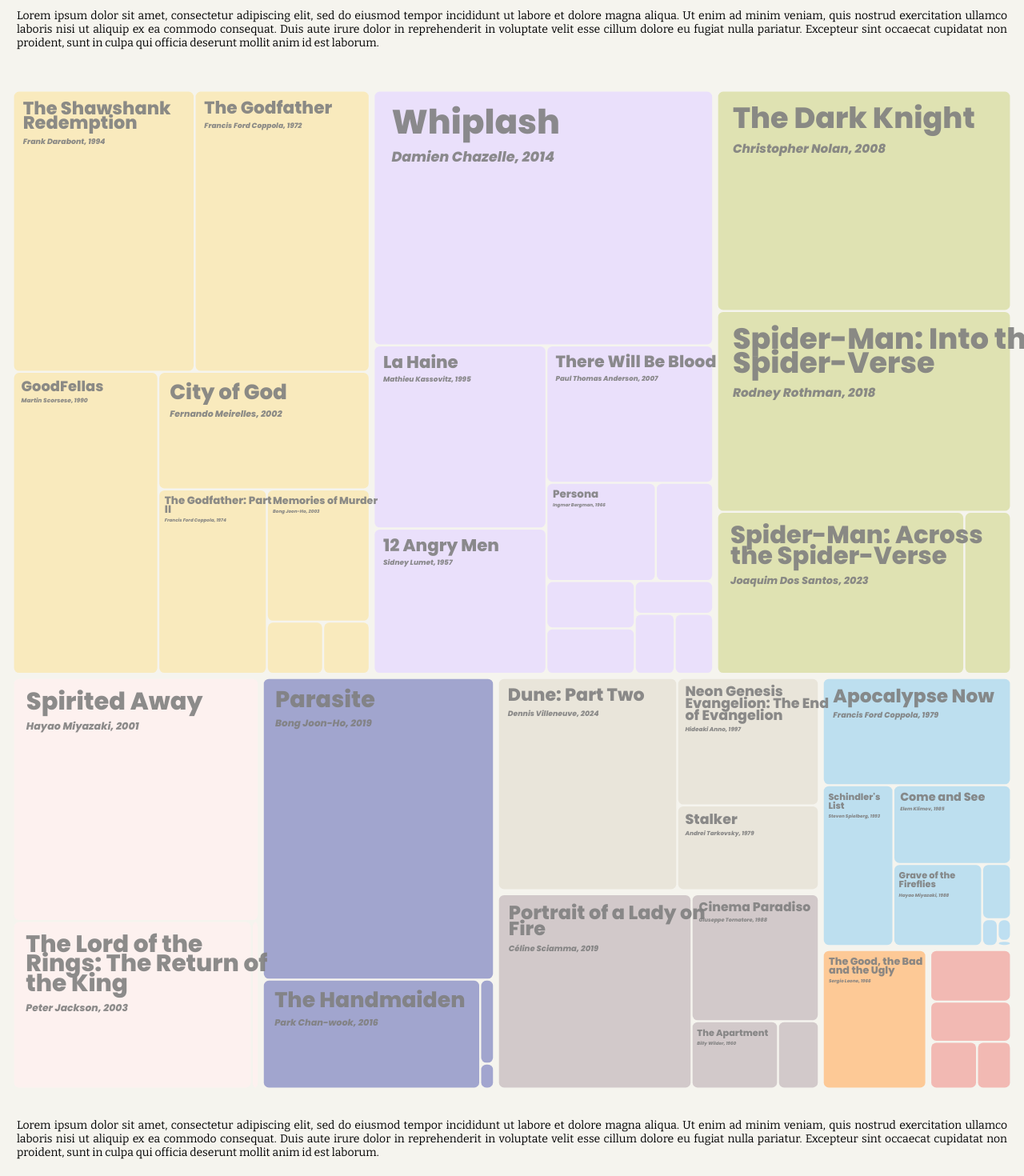
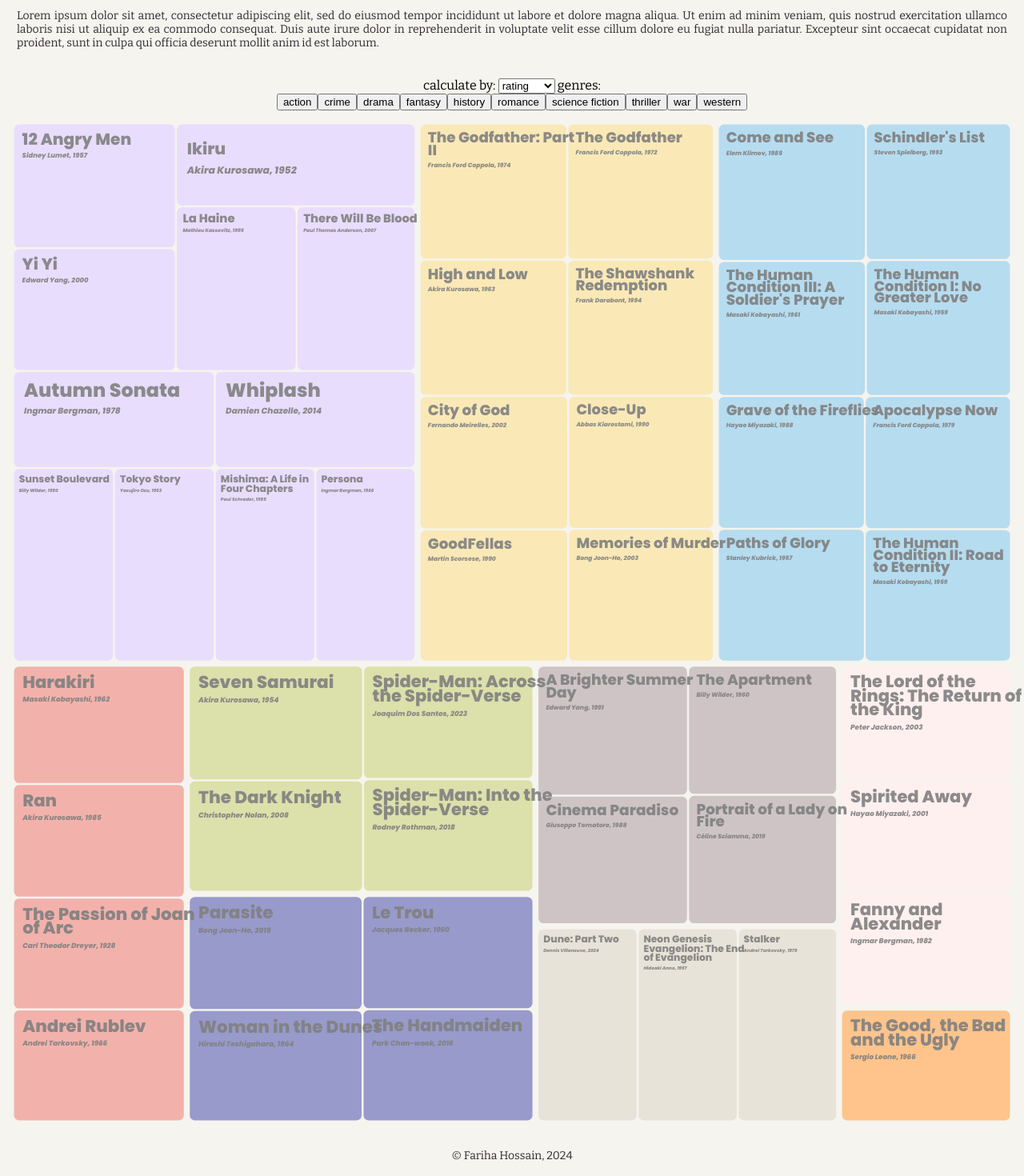
Before and after one commit to f-hossain/letterboxd-visualizer, a React (Create React App) app: page / in a window 1280 px wide. Shown: the part 131-1601 px from the top of the page at 80% size. Built offline with nearby package versions, Linux system fonts and the light colour scheme; a web font is replaced by a local one.

Commit message:
added filter inputs and logic

```diff
--- a/public/index.html
+++ b/public/index.html
@@ -24,7 +24,7 @@
       work correctly both with client-side routing and a non-root public URL.
       Learn how to configure a non-root public URL by running `npm run build`.
     -->
-    <title>React App</title>
+    <title>letterboxd visualizer</title>
   </head>
   <body>
     <noscript>You need to enable JavaScript to run this app.</noscript>
--- a/src/App.js
+++ b/src/App.js
@@ -10,7 +10,7 @@ function App() {
       <p className="desc">{description}</p>
       {/* <Filters /> */}
       <TreemapJson />
-      <div className='desc'>{description}</div>
+      <div className='footer'><a href="https://farihahossain.ca/">© Fariha Hossain, 2024</a></div>
     </div>
   );
 }
--- a/src/components/TreemapJson.jsx
+++ b/src/components/TreemapJson.jsx
@@ -1,19 +1,76 @@
 import * as d3 from "d3";
 import { useEffect, useRef, useState } from "react";
-import top50 from '../top50.json'
+import top50 from '../top50.json';
 
-const TreemapJson = () => {
+function TreemapJson() {
     const ref = useRef();
     const starFilled = "★"
     const starOutlined = "☆"
 
-    let [sizeParam, setSizeParam] = useState("fans")
+    // ==================================================
+    //                     FILTERS
+    // ==================================================
+
+    let [data, setData] = useState(top50)
+    let [size, setSize] = useState("rating")
+    // let allFilters = top50.children.map( genre => {return genre.name})
+
+    // console.log(allFilters)
+    let [activeFilters, setActiveFilters] = useState([])
+
+    let changeSize = (event) => {
+        console.log('changing size')
+        console.log(event.target.value)
+        setSize(event.target.value)
+    }
+
+    let updateGenreFilter = (event) => {
+        const element = event.currentTarget
+        const genreName = element.getAttribute("data-value")
+        const hasSelectedClass = element.classList.contains("btn-selected")
+        const isActive = activeFilters.includes(genreName)
+
+
+        if (hasSelectedClass || isActive) {
+            let i = activeFilters.findIndex( filter => { return filter == genreName })
+            activeFilters.splice(i, 1)
+
+            if (activeFilters.length > 0) {
+                let filteredData = top50.children.filter( genre => activeFilters.includes(genre.name))
+                let newData = { "children": filteredData}
+                setData(newData)
+            } else {
+                setData(top50)
+            }
+
+            setActiveFilters(activeFilters)
+            element.classList.remove("btn-selected")
+        } else {
+            // let filteredData = top50.children.filter( genre => genre.name.includes(genreName))
+            // let newData = { "children": filteredData}
+            // setData(newData)
+            let newFilter = [...activeFilters, genreName]
+
+            let filteredData = top50.children.filter( genre => newFilter.includes(genre.name))
+            let newData = { "children": filteredData}
+
+            setData(newData)
+            setActiveFilters(newFilter)
+            element.classList.add("btn-selected")
+        }
+    }
+
+    // ==================================================
 
     useEffect( () => {
         draw();
-    }, []);
+    }, [data, size]);
 
+    // ==================================================
+    //                    TREEMAP
+    // ==================================================
     const draw = () => {
+        d3.select("svg > *").remove()
 
         // set the dimensions and margins of the graph
         var margin = {top: 10, right: 10, bottom: 10, left: 10},
@@ -31,7 +88,9 @@ const TreemapJson = () => {
         .attr("transform",
             "translate(" + margin.left + "," + margin.top + ")");
 
-        // tooltip
+        // ==================================================
+        //                    TOOLTIP
+        // ==================================================
         const Tooltip = d3.select(ref.current).append("div")
             .style("opacity", 0)
             .attr("class", "tooltip")
@@ -68,13 +127,16 @@ const TreemapJson = () => {
         }
 
 
+        // ==================================================
+        //                    DATA
+        // ==================================================
         // Give the data to this cluster layout:
         // Here the size of each leave is given in the 'value' field in input data
-        var root = d3.hierarchy(top50).sum(function(d){
+        var root = d3.hierarchy(data).sum(function(d){
             // TODO: write this better later
-            if (sizeParam === "fans") { return d.fans}
-            else if (sizeParam === "rating") { return d.rating}
-            else if (sizeParam === "watches") { return d.watches}
+            if (size === "fans") { return d.fans}
+            else if (size === "rating") { return d.rating}
+            else if (size === "watches") { return d.watches}
             else { return d.likes }
         }).sort((a, b) => b.value - a.value)
 
@@ -99,7 +161,7 @@ const TreemapJson = () => {
             .attr('height', function (d) { return d.y1 - d.y0; })
             // .style("stroke", "black")
             .style("fill", function(d){ return color(d.parent.data.name)} )
-            .attr('opacity', 0.8)
+            .attr('opacity', 0.9)
             .attr('rx', 5)
             .attr('ry', 5)
             .on("mousemove", mousemove)
@@ -115,16 +177,13 @@ const TreemapJson = () => {
                 return opacity
             })
             .attr("x", function(d){
-                console.log(d)
                 const width = d.x1 - d.x0, height = d.y1 - d.y0;
                 const gap_size = Math.max(Math.min(width/10, height/4, Math.sqrt((width*width + height*height))/10), 9) / 2
-                console.log(gap_size)
                 return d.x0 + gap_size // + gap size to adjust position (more right)
             })
             .attr("y", function(d){
                 const width = d.x1 - d.x0, height = d.y1 - d.y0;
                 const gap_size = Math.max(Math.min(width/12, height/4, Math.sqrt((width*width + height*height))/10), 9) * 1.5
-                console.log(gap_size)
                 return d.y0 + gap_size // + gap size to adjust position (lower)
             })
             // only show text if the card is big enough to display it properly
@@ -150,6 +209,9 @@ const TreemapJson = () => {
 
     }
 
+    // ==================================================
+    //               FORMAT TILE TEXT
+    // ==================================================
     const wrapText = (selection) => {
         selection.each(function () {
             const node = d3.select(this);
@@ -226,10 +288,30 @@ const TreemapJson = () => {
 
 
     return (
-        <div className="svg-container" width="1000" height="2000" ref={ref}>
-            {/* <g className="tooltip-area">
-                <text className="tooltip-area__text"></text>
-            </g> */}
+        <div>
+            <div className="filter-inputs">
+                <label>calculate by: </label>
+                <select value={size} onChange={changeSize} >
+                    <option value="rating">rating</option>
+                    <option value="likes">likes</option>
+                    <option value="fans">fans</option>
+                    <option value="watches">watches</option>
+                </select>
+                <label> genres: </label>
+                <div className="genres">
+                    <button data-value="action" onClick={updateGenreFilter}>action</button>
+                    <button data-value="crime" onClick={updateGenreFilter}>crime</button>
+                    <button data-value="drama" onClick={updateGenreFilter}>drama</button>
+                    <button data-value="fantasy" onClick={updateGenreFilter}>fantasy</button>
+                    <button data-value="history" onClick={updateGenreFilter}>history</button>
+                    <button data-value="romance" onClick={updateGenreFilter}>romance</button>
+                    <button data-value="science fiction" onClick={updateGenreFilter}>science fiction</button>
+                    <button data-value="thriller" onClick={updateGenreFilter}>thriller</button>
+                    <button data-value="war" onClick={updateGenreFilter}>war</button>
+                    <button data-value="western" onClick={updateGenreFilter}>western</button>
+                </div>
+            </div>
+            <div className="svg-container" width="1000" ref={ref}></div>
         </div>
     )
 
--- a/src/components/filters.jsx
+++ b/src/components/filters.jsx
@@ -1,22 +1,43 @@
-import { useEffect, useRef, useState } from "react";
+// import { useEffect, useRef, useState, useCallback } from "react";
+// import TreemapJson from "./TreemapJson";
+// import top50 from '../top50.json'
+// import * as react from 'react'
 
-const Filters = () => {
-    const ref = useRef();
+// function Filters() {
+//     const ref = useRef();
+//     let [data, setData] = useState(top50)
+//     let [size, setSize] = useState("rating")
 
-    let [sizeParam, setSizeParam] = useState("fans")
+//     let changeSize = () => {
+//         console.log('changing size')
+//         setSize("likes")
+//     }
 
-    useEffect( () => {
-    }, []);
+//     useEffect( () => {
+//     }, []);
 
 
-    return (
-        <div >
-            <button>acshun</button>
-            <button>crime</button>
-            <button>drama</button>
-        </div>
-    )
+//     return (
+//         <div>
+//             <div className="filter-inputs">
+//                 <label>calculate by: </label>
+//                 <select>
+//                     <option>rating</option>
+//                     <option>likes</option>
+//                     <option>fans</option>
+//                     <option>watches</option>
+//                 </select>
+//                 <label> genres: </label>
+//                 <div className="genres">
+//                     <button onClick={changeSize}>acshun</button>
+//                     <button>crime</button>
+//                     <button>drama</button>
+//                 </div>
+//             </div>
+//             <TreemapJson data={data} sizeParam={size} />
+//         </div>
+//     )
 
-};
+// };
 
-export default Filters;
+// export default Filters;
--- a/src/index.css
+++ b/src/index.css
@@ -13,28 +13,37 @@
 body {
   margin: 0;
   background: rgb(245	,244,	238);
-  /* font-family: -apple-system, BlinkMacSystemFont, 'Segoe UI', 'Roboto', 'Oxygen',
-    'Ubuntu', 'Cantarell', 'Fira Sans', 'Droid Sans', 'Helvetica Neue',
-    sans-serif; */
   font-family: 'Bitter';
   /* font-family: "Manrope"; --- use this for buttons? */
-  /* font-family: "Arsenal";  */
   -webkit-font-smoothing: antialiased;
   -moz-osx-font-smoothing: grayscale;
 }
 
+::selection {
+  /* background: #FACFAD; */
+  background: #f2aba5;
+  /* background: #e8dbff; */
+  color: white;
+}
+
+h1::selection {
+  background: #f2aba5;
+  color: #30292F;
+  /* color: rgb(245	,244,	238); */
+  text-shadow: 4px 4px rgb(245	,244,	238);
+}
+
 h1 {
-  /* font-family: 'Playfair Display'; */
   font-family: 'Abril Fatface';
   font-style: italic;
-  text-shadow: 3px 3px #e8dbff;
+  text-shadow: 3px 3px #fbc4ab;
   font-size: 45px;
-  /* font-weight: 800; */
+  color: #30292F;
 
 }
 
 h2 {
-  text-shadow: 3px 3px #e8dbff;
+  text-shadow: 2px 2px #f2aba5;
   padding: 0;
   margin: 0;
 }
@@ -43,11 +52,7 @@ h2 {
   padding: 1.5em;
   font-size: 14px;
   text-align: justify;
-}
-
-code {
-  font-family: source-code-pro, Menlo, Monaco, Consolas, 'Courier New',
-    monospace;
+  color: #30292F;
 }
 
 .svg-container {
@@ -66,45 +71,38 @@ code {
 }
 
 svg {
-  /* font-family: source-code-pro, Menlo, Monaco, Consolas, 'Courier New',
-    monospace; */
     font-family: 'Poppins';
     font-weight: 800;
     max-width: 100%;
 }
 
-.year {
-  /* font-family: source-code-pro, Menlo, Monaco, Consolas, 'Courier New', monospace; */
-  /* font-weight: 00; */
-  font-style: italic;
-  /* fill: red; */
+svg::selection {
+  background: white;
 }
 
-/* svg .rect {
-  font-family: source-code-pro, Menlo, Monaco, Consolas, 'Courier New',
-    monospace;
-} */
+.year {
+  font-style: italic;
+}
 
 .tooltip{
   text-align: left;
   position: absolute;
-  /* position: relative; */
   font-size: 15px;
   font-family: "Menlo";
   background-color: rgb(245	,244,	238);
   border-style: dotted;
   border-width: 3px;
   border-color: slate;
-  /* border-radius: 5px; */
   padding: 1em;
   max-width: 300px;
 }
 
-.tooltip-label {
-  color: red;
+a {
+  font-size: 14px;
+  color: #30292F;
+  text-decoration: none;
 }
 
 .footer {
-  padding: 10px;
-  height: 100px;
+  padding: 1em;
 }
```
